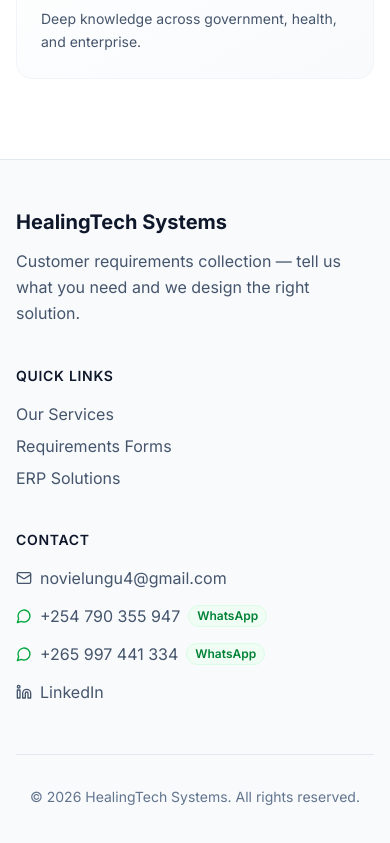
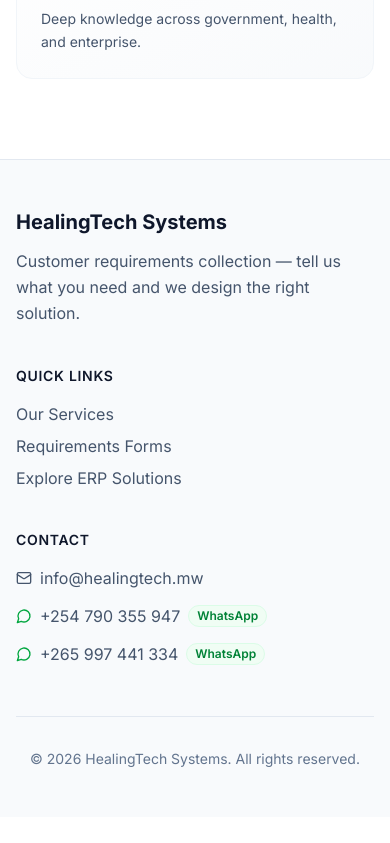
Before and after one commit to Novricana2023/HealingTech-Customer-Requiremnts-Portal, a Next.js app: page / in a window 390 px wide. Shown: the part 7857-8700 px from the top of the page. After the commit the page ends 8674 px from the top, so only its background shows below. Built offline with nearby package versions, Linux system fonts and the light colour scheme.

Commit message:
Update nav, ERP page title, email display, remove LinkedIn

```diff
--- a/src/app/erp-solutions/page.tsx
+++ b/src/app/erp-solutions/page.tsx
@@ -7,6 +7,7 @@
 import Link from "next/link";
 import { erpProducts } from "@/data/erp-data";
 import ERPModal from "@/components/ERPModal";
+import { contactInfo } from "@/data/contact";
 import type { ERPProduct } from "@/data/erp-data";
 
 export default function ERPSolutionsPage() {
@@ -30,16 +31,13 @@
             transition={{ duration: 0.6 }}
             className="max-w-3xl"
           >
-            <span className="text-sm font-semibold text-brand-teal uppercase tracking-wider">
-              Enterprise Portfolio
-            </span>
-            <h1 className="mt-3 text-4xl sm:text-5xl font-bold text-slate-900">
-              HealingTech Enterprise Solutions
+            <h1 className="text-4xl sm:text-5xl font-bold text-slate-900">
+              Explore ERP Solutions
             </h1>
             <p className="mt-4 text-lg text-slate-600 leading-relaxed">
-              Explore solutions that can be customized for your organization.
-              Each platform is built with enterprise-grade architecture and
-              designed for real-world impact.
+              Browse enterprise platforms that can be customized for your
+              organization. Each ERP is built with enterprise-grade architecture
+              and designed for real-world impact.
             </p>
           </motion.div>
         </div>
@@ -123,7 +121,7 @@
               Systems and we can design a custom ERP tailored to your organization.
             </p>
             <a
-              href="mailto:novielungu4@gmail.com?subject=Custom%20ERP%20Inquiry"
+              href={`mailto:${contactInfo.emailTo}?subject=Custom%20ERP%20Inquiry`}
               className="inline-flex items-center gap-2 mt-8 px-8 py-4 text-white font-semibold bg-gradient-to-r from-brand-teal to-brand-blue rounded-xl hover:shadow-xl hover:shadow-teal-500/30 transition-all"
             >
               <Mail size={18} />
--- a/src/components/Footer.tsx
+++ b/src/components/Footer.tsx
@@ -1,5 +1,5 @@
 import Link from "next/link";
-import { Mail, MessageCircle, Linkedin } from "lucide-react";
+import { Mail, MessageCircle } from "lucide-react";
 import { contactInfo, whatsappUrl } from "@/data/contact";
 
 const defaultWhatsAppMessage =
@@ -35,7 +35,7 @@
               </li>
               <li>
                 <Link href="/erp-solutions" className="text-slate-600 hover:text-brand-teal transition-colors">
-                  ERP Solutions
+                  Explore ERP Solutions
                 </Link>
               </li>
             </ul>
@@ -48,11 +48,11 @@
             <ul className="space-y-3">
               <li>
                 <a
-                  href={`mailto:${contactInfo.email}`}
+                  href={`mailto:${contactInfo.emailTo}`}
                   className="inline-flex items-center gap-2 text-slate-600 hover:text-brand-teal transition-colors"
                 >
                   <Mail size={16} className="shrink-0" />
-                  {contactInfo.email}
+                  {contactInfo.emailDisplay}
                 </a>
               </li>
               {contactInfo.whatsappNumbers.map((phone) => (
@@ -71,17 +71,6 @@
                   </a>
                 </li>
               ))}
-              <li>
-                <a
-                  href={contactInfo.linkedIn}
-                  target="_blank"
-                  rel="noopener noreferrer"
-                  className="inline-flex items-center gap-2 text-slate-600 hover:text-brand-teal transition-colors"
-                >
-                  <Linkedin size={16} className="shrink-0" />
-                  LinkedIn
-                </a>
-              </li>
             </ul>
           </div>
         </div>
--- a/src/components/Navbar.tsx
+++ b/src/components/Navbar.tsx
@@ -9,7 +9,6 @@
 const navLinks = [
   { label: "Requirements Forms", href: "#requirements" },
   { label: "What We Build", href: "#services" },
-  { label: "ERP Solutions", href: "/erp-solutions" },
   { label: "Why Us", href: "#why-healingtech" },
 ];
 
--- a/src/data/contact.ts
+++ b/src/data/contact.ts
@@ -1,5 +1,6 @@
 export const contactInfo = {
-  email: "novielungu4@gmail.com",
+  emailDisplay: "info@healingtech.mw",
+  emailTo: "novielungu4@gmail.com",
   whatsappNumbers: [
     {
       display: "+254 790 355 947",
@@ -10,7 +11,6 @@
       phone: "265997441334",
     },
   ],
-  linkedIn: "https://www.linkedin.com/company/healingtech",
 };
 
 export function whatsappUrl(phone: string, message?: string) {
```
